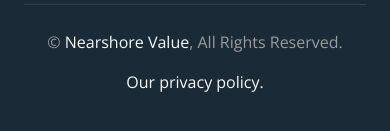
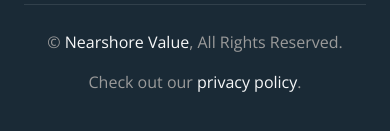
Before and after one commit to Rurus/nearshore-web, a plain HTML site: page index.html in a window 390 px wide. Shown: the part 7561-7692 px from the top of the page. Drawn offline with nearby package versions, Linux system fonts and the light colour scheme.

Commit message:
Fix privacy policy's link to fit mobile viewport

```diff
--- a/index.html
+++ b/index.html
@@ -785,11 +785,9 @@
                     <div class="col-md-6 text-center text-md-start mb-3 mb-md-0">
                         &copy; <a href="#">Nearshore Value</a>, All Rights Reserved.
                     </div>
-                </div>
 
-                <div class="row">
-                    <div class="col-md text-center text-md-end mb-3 mb-md-0">
-                        <a href="/privacy-policy.html" target="_blank">Our privacy policy.</a>
+                    <div class="col-md-6 text-center text-md-end mb-3 mb-md-0">
+                        Check out our <a href="/privacy-policy.html" target="_blank">privacy policy</a>.
                     </div>
                 </div>
             </div>
```
